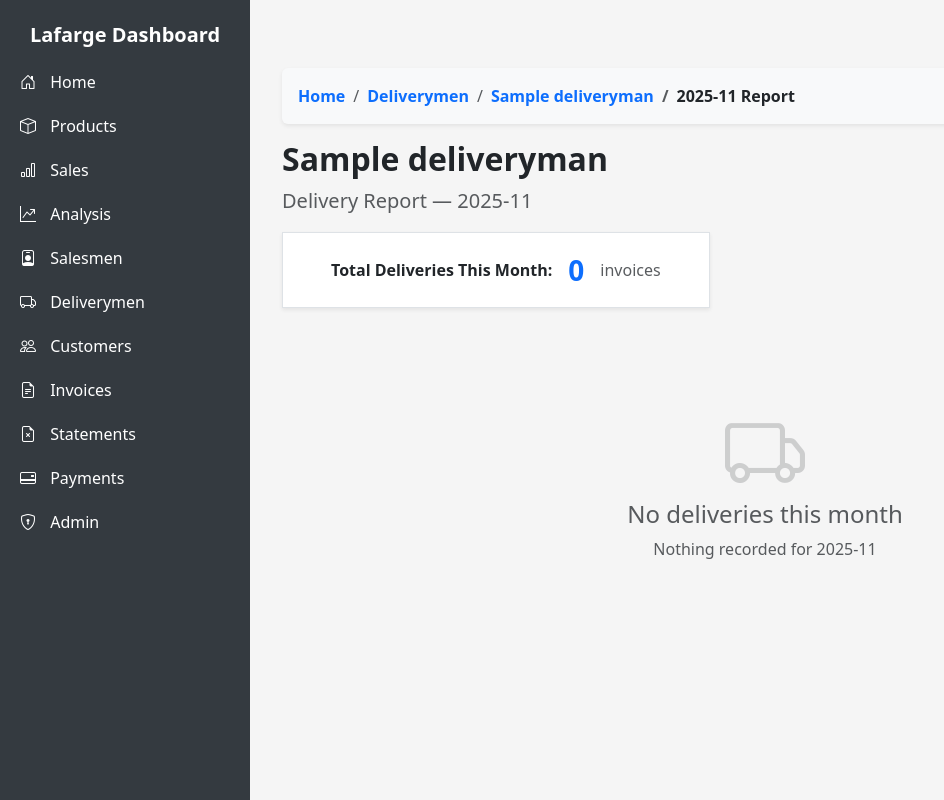
After one commit to mfcc168/Lafarge-ERP-System, a Django app: page /deliveryman/1/monthly/2025/11/ in a window 1280 px wide. The commit adds this page. Shown: the whole page, without its empty margins (0-944 px from the left). Run offline with Django 5.2, Linux system fonts and the light colour scheme; a user stored in the database is signed in; tables that the repository leaves empty hold one stand-in row (values such as "Sample post"); some libraries are stand-ins or nearby versions.

Commit message:
Add deliveryman management features with list, monthly preview, and report views

```diff
--- a/lafarge/invoice/templates/invoice/base.html
+++ b/lafarge/invoice/templates/invoice/base.html
@@ -195,6 +195,7 @@
     <a href="{% url 'monthly_preview' %}" class="nav-item"><i class="bi bi-bar-chart"></i> <span>Sales</span></a>
     <a href="{% url 'monthly_analyze_preview' %}" class="nav-item"><i class="bi bi-graph-up-arrow"></i> <span>Analysis</span></a>
     <a href="{% url 'salesman_list' %}" class="nav-item"><i class="bi bi-person-badge"></i> <span>Salesmen</span></a>
+    <a href="{% url 'deliveryman_list' %}" class="nav-item"><i class="bi bi-truck"></i> <span>Deliverymen</span></a>
     {% endif %}
     <a href="{% url 'customer_list' %}" class="nav-item"><i class="bi bi-people"></i> <span>Customers</span></a>
     <a href="{% url 'invoice_list' %}" class="nav-item"><i class="bi bi-file-earmark-text"></i> <span>Invoices</span></a>
--- /dev/null
+++ b/lafarge/invoice/templates/invoice/deliveryman_monthly_report.html
@@ -0,0 +1,100 @@
+{% extends "invoice/base.html" %}
+{% load humanize %}
+
+{% block content %}
+<div class="container-fluid py-4 py-lg-5">
+    {% include "invoice/components/breadcrumb.html" %}
+
+    <!-- Header + TOTAL MONTHLY COUNT (Now 100% accurate) -->
+    <div class="d-flex flex-column flex-md-row justify-content-between align-items-start align-items-md-center gap-4 mb-5">
+        <div>
+            <h1 class="h2 fw-bold text-dark mb-2">{{ deliveryman.name }}</h1>
+            <p class="text-muted fs-5 mb-3">
+                Delivery Report — {{ year }}-{{ month|stringformat:"02d" }}
+            </p>
+
+            <!-- Total Invoice Count – Now CORRECT -->
+            <div class="d-inline-flex align-items-center gap-3 bg-white border px-5 py-3 shadow-sm">
+                <span class="fw-semibold text-dark">Total Deliveries This Month:</span>
+                <span class="fs-3 fw-bold text-primary">{{ total_monthly_invoices }}</span>
+                <span class="text-muted fw-medium">invoice{{ total_monthly_invoices|pluralize }}</span>
+            </div>
+        </div>
+    </div>
+
+    <!-- Daily Breakdown -->
+    {% if daily_groups %}
+        {% for date, invoices in daily_groups %}
+        <div class="card mb-4 border-0 shadow-sm rounded-4 overflow-hidden">
+            <div class="card-header bg-dark text-white border-0 py-4">
+                <div class="d-flex justify-content-between align-items-center">
+                    <h5 class="mb-0 fw-semibold fs-4">{{ date|date:"l, j F Y" }}</h5>
+                    <span class="badge bg-white text-dark fs-6 px-3 py-2 rounded-pill">
+                        {{ invoices|length }} invoice{{ invoices|length|pluralize }}
+                    </span>
+                </div>
+            </div>
+
+            <div class="table-responsive">
+                <table class="table table-hover align-middle mb-0">
+                    <thead class="bg-light">
+                        <tr>
+                            <th class="ps-4 py-3 text-dark fw-semibold">Invoice</th>
+                            <th class="py-3 text-dark fw-semibold">Customer</th>
+                            <th class="py-3 text-dark fw-semibold">Items Delivered</th>
+                        </tr>
+                    </thead>
+                    <tbody class="bg-white">
+                        {% for inv in invoices %}
+                        <tr class="border-bottom">
+                            <td class="ps-4 py-4">
+                                <span class="fw-bold text-primary fs-5">#{{ inv.number }}</span>
+                            </td>
+                            <td class="py-4 text-dark">{{ inv.customer.name }}</td>
+                            <td class="py-4">
+                                <div class="small text-secondary lh-lg">
+                                    {% for item in inv.display_items %}
+                                        <div class="d-flex align-items-center gap-2">
+                                            <span class="text-dark">•</span> {{ item }}
+                                        </div>
+                                    {% empty %}
+                                        <em class="text-muted">— No items recorded —</em>
+                                    {% endfor %}
+                                </div>
+                            </td>
+                        </tr>
+                        {% endfor %}
+                    </tbody>
+                </table>
+            </div>
+        </div>
+        {% endfor %}
+
+    {% else %}
+        <div class="text-center py-5 my-5">
+            <i class="bi bi-truck display-1 text-muted opacity-25 mb-4"></i>
+            <h4 class="text-muted fw-light">No deliveries this month</h4>
+            <p class="text-muted">Nothing recorded for {{ year }}-{{ month|stringformat:"02d" }}</p>
+        </div>
+    {% endif %}
+</div>
+
+<!-- Styling -->
+<style>
+    body { background-color: #f5f5f5; color: #495057; }
+    .card { border-radius: 1rem !important; overflow: hidden; }
+    .card-header.bg-dark { background: linear-gradient(135deg, #2c3034, #212529) !important; }
+    .badge.bg-white { font-weight: 600; }
+    .table-hover tbody tr:hover { background-color: #f1f3f5 !important; }
+    .text-primary { color: #0d6efd !important; }
+
+    @media print {
+        body { background: white; color: black; }
+        .card { box-shadow: none !important; border: 1px solid #dee2e6 !important; }
+        .card-header { background: #212529 !important; color: white !important; -webkit-print-color-adjust: exact; }
+        .btn { display: none; }
+    }
+</style>
+
+<link rel="stylesheet" href="https://cdn.jsdelivr.net/npm/bootstrap-icons@1.11.0/font/bootstrap-icons.css">
+{% endblock %}
--- a/lafarge/invoice/urls.py
+++ b/lafarge/invoice/urls.py
@@ -22,6 +22,8 @@
 from .views.salesman_page_views import (
     salesman_list, SalesmanInvoiceView, salesman_monthly_sales, salesman_monthly_preview, salesman_monthly_report
 )
+
+from .views.deliveryman_page_views import (deliveryman_list,deliveryman_monthly_preview, deliveryman_monthly_report)
 
 from .views.payment_page_views import (monthly_payment_preview, monthly_payment_report)
 from .views.analyze_page_views import (monthly_analyze_preview, monthly_analyze_detail, monthly_analyze_api)
@@ -78,6 +80,11 @@
     path("invoices/monthly/", monthly_preview, name="monthly_preview"),
     path("invoices/monthly/<int:year>/<int:month>/", monthly_report, name="monthly_report"),
 
+    # Deliverymen
+    path('deliverymen/', deliveryman_list, name='deliveryman_list'),
+    path('deliveryman/<int:deliveryman_id>/monthly/', deliveryman_monthly_preview, name='deliveryman_monthly_preview'),
+    path('deliveryman/<int:deliveryman_id>/monthly/<int:year>/<int:month>/', deliveryman_monthly_report, name='deliveryman_monthly_report'),
+
     # Analysis
     path("analyze/monthly/", monthly_analyze_preview, name="monthly_analyze_preview"),
     path("analyze/monthly/<int:year>/<int:month>/", monthly_analyze_detail, name="monthly_analyze_detail"),
--- /dev/null
+++ b/lafarge/invoice/views/deliveryman_page_views.py
@@ -0,0 +1,125 @@
+import re
+from collections import defaultdict
+from datetime import datetime, timedelta
+from decimal import Decimal
+
+from calendar import monthrange
+from dateutil.relativedelta import relativedelta
+from django.contrib.admin.views.decorators import staff_member_required
+from django.db.models import Sum
+from django.http import JsonResponse
+from django.shortcuts import render, get_object_or_404
+from django.urls import reverse
+from django.utils import timezone
+from django.utils.decorators import method_decorator
+from django.utils.timezone import make_aware
+from django.utils.timezone import now
+from django_filters.views import FilterView
+from django_tables2.views import SingleTableMixin
+
+from ..decorators import user_is_lafarge_or_superuser
+from ..models import Invoice, Deliveryman
+from ..tables import InvoiceFilter
+
+
+@user_is_lafarge_or_superuser
+def deliveryman_list(request):
+    deliverymen = Deliveryman.objects.all()
+    return render(request, 'invoice/deliveryman_list.html', {'deliverymen': deliverymen})
+
+@user_is_lafarge_or_superuser
+def deliveryman_monthly_preview(request, deliveryman_id):
+    deliveryman = get_object_or_404(Deliveryman, id=deliveryman_id)
+
+    latest_invoice = Invoice.objects.filter(
+        deliveryman=deliveryman,
+        delivery_date__isnull=False
+    ).order_by('-delivery_date').first()
+
+    base_date = latest_invoice.delivery_date if latest_invoice else now().date()
+
+    months = []
+    for i in range(12):
+        date = (base_date.replace(day=1) - relativedelta(months=i))
+        year, month = date.year, date.month
+
+        if year == 2025 and month == 1:
+            continue
+
+        invoice_count = Invoice.objects.filter(
+            deliveryman=deliveryman,
+            delivery_date__year=year,
+            delivery_date__month=month
+        ).count()
+
+        if invoice_count > 0:
+            months.append({
+                'name': date.strftime('%B %Y'),
+                'invoice_count': invoice_count,
+                'url': reverse('deliveryman_monthly_report', kwargs={
+                    'deliveryman_id': deliveryman.id,
+                    'year': year,
+                    'month': month
+                }),
+            })
+
+    breadcrumbs = [
+        {"name": "Deliverymen", "url": reverse("deliveryman_list")},
+        {"name": deliveryman.name, "url": ""},
+    ]
+
+    return render(request, 'invoice/deliveryman_monthly_preview.html', {
+        'deliveryman': deliveryman,
+        'months': months,
+        'breadcrumbs': breadcrumbs,
+    })
+
+@user_is_lafarge_or_superuser
+def deliveryman_monthly_report(request, deliveryman_id, year, month):
+    deliveryman = get_object_or_404(Deliveryman, id=deliveryman_id)
+
+    year, month = int(year), int(month)
+
+    first_day = make_aware(datetime(year, month, 1))
+    last_day = make_aware(datetime(year, month, monthrange(year, month)[1], 23, 59, 59))
+
+    breadcrumbs = [
+        {"name": "Deliverymen", "url": reverse("deliveryman_list")},
+        {"name": deliveryman.name, "url": reverse("deliveryman_monthly_preview", kwargs={"deliveryman_id": deliveryman.id})},
+        {"name": f"{year}-{month:02d} Report", "url": ""},
+    ]
+
+    invoices = Invoice.objects.filter(
+        deliveryman=deliveryman,
+        delivery_date__range=(first_day, last_day)
+    ).select_related('customer').prefetch_related('invoiceitem_set__product').order_by('delivery_date')
+
+    daily_groups = defaultdict(list)
+
+    for invoice in invoices:
+        day = invoice.delivery_date  # already a date object
+        daily_groups[day].append(invoice)
+
+        grouped = defaultdict(list)
+        for item in invoice.invoiceitem_set.all():
+            if item.product:
+                clean_name = re.sub(r"\s*\(Lot\s*no\.?:?\s*[A-Za-z0-9-]+\)", "", item.product.name).strip()
+                grouped[clean_name].append(str(item.quantity))
+
+        invoice.display_items = [f"{name} ({' + '.join(qtys)})" for name, qtys in grouped.items()]
+
+    sorted_daily_groups = sorted(daily_groups.items())
+
+    # NEW: Calculate total invoice count for the month
+    total_monthly_invoices = invoices.count()  # ← This is correct and fast!
+
+    context = {
+        "deliveryman": deliveryman,
+        "year": year,
+        "month": month,
+        "daily_groups": sorted_daily_groups,
+        "breadcrumbs": breadcrumbs,
+        "total_monthly_invoices": total_monthly_invoices,  # ← Add this
+    }
+
+    return render(request, "invoice/deliveryman_monthly_report.html", context)
```
Also changed, not shown: lafarge/invoice/templates/invoice/deliveryman_list.html (added, +43 -0 lines), lafarge/invoice/templates/invoice/deliveryman_monthly_preview.html (added, +46 -0 lines).
